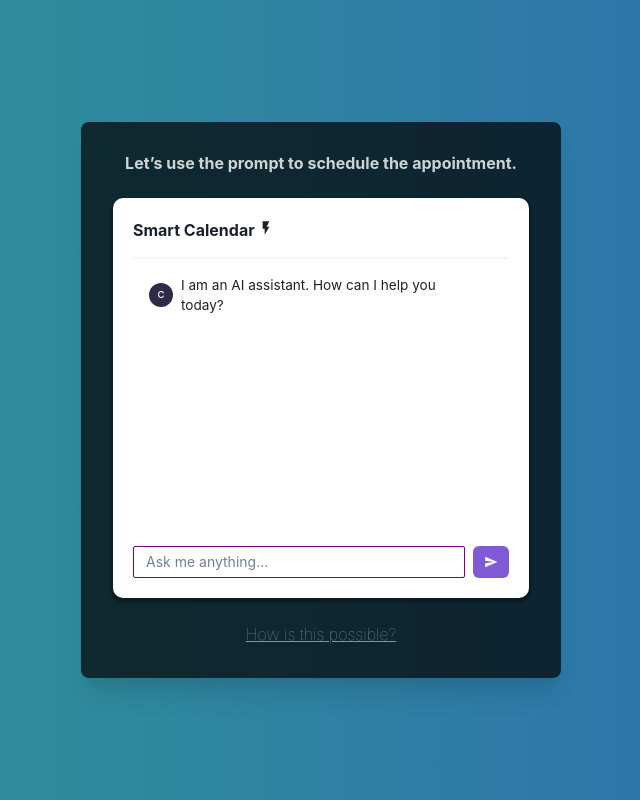
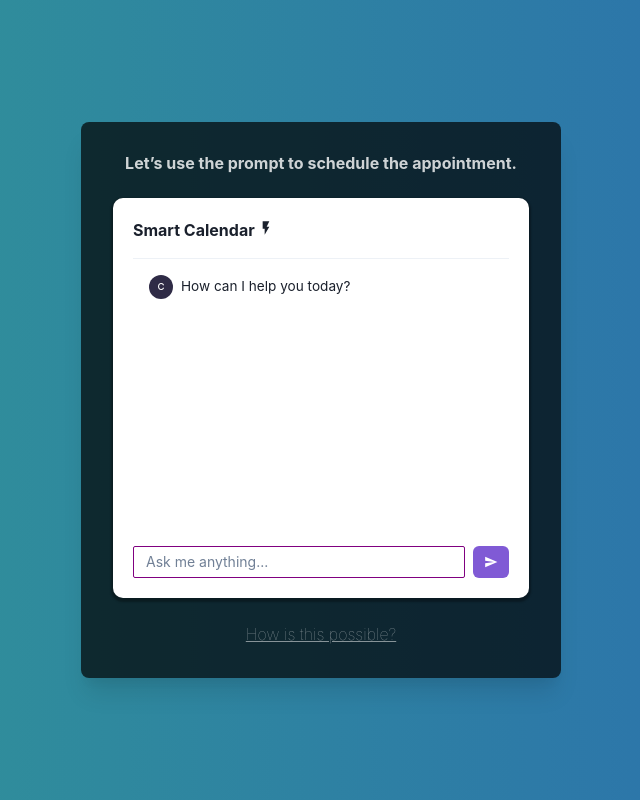
Before and after one commit to SquishiSheep/AD-2, a React (Vite) app: page /#/startplanning in a window 1280 px wide. Shown: the whole page, without its empty margins (319-959 px from the left). Built offline with nearby package versions, Linux system fonts and the light colour scheme.

Commit message:
updated the default response by computer

```diff
--- a/src/components/Chartbox.jsx
+++ b/src/components/Chartbox.jsx
@@ -8,7 +8,7 @@ export default function Chatbox() {
   const [userInput, setUserInput] = useState("");
   const [chatHistory, setChatHistory] = useState([
     {
-      output: "I am an AI assistant. How can I help you today?", // Initial response from the assistant
+      output: "How can I help you today?", // Initial response from the assistant
     }
   ]);
   const [awaitingDetails, setAwaitingDetails] = useState(false); // Track if we're awaiting details for an appointment
```
